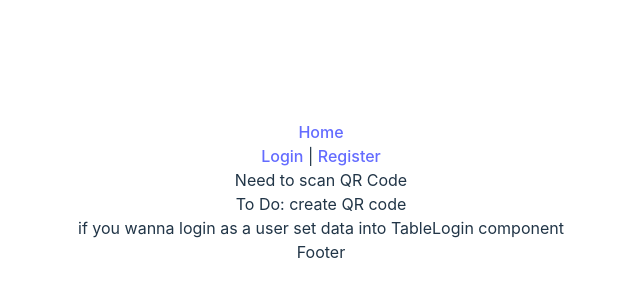
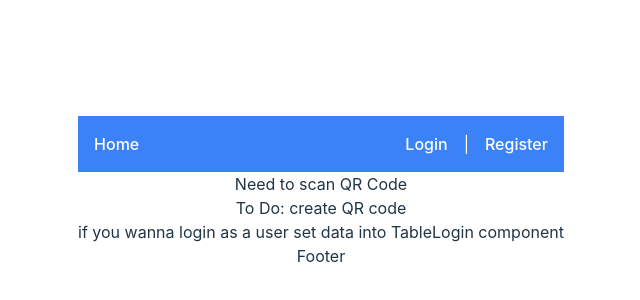
Before and after one commit to andrii-kuznichenko/restaurant-app, a React (Vite) app in the folder client/: page /loginTable in a window 1280 px wide. Shown: the part 208-508 px from the top of the page, without its empty margins (319-959 px from the left). Built offline with nearby package versions, Linux system fonts and the light colour scheme; no server answers.

Commit message:
styling header login/register

```diff
--- a/client/src/components/Header.jsx
+++ b/client/src/components/Header.jsx
@@ -1,40 +1,44 @@
-import { useContext } from 'react';
+import React from "react";
+import { NavLink } from "react-router-dom";
 
-import { NavLink } from 'react-router-dom';
-import { AuthContext } from '../context/Auth';
-function Header() {
-  const { admin, logout } = useContext(AuthContext);
-
+const Header = ({ admin, logout }) => {
   return (
-    <header className="header">
-      <nav>
+    <header className="bg-blue-500 p-4 text-white">
+      <nav className="flex justify-between">
         <div>
-          <NavLink className="nav-link" to={'/'}>
+          <NavLink className="text-white hover:text-gray-300" to={"/"}>
             Home
           </NavLink>
-
         </div>
-        <>
+        <div>
           {admin ? (
-            <div className="header-admin">
+            <div className="flex items-center space-x-4">
               <p>Hello: {admin.login}</p>
-              <button onClick={logout}>Logout</button>
+              <button
+                onClick={logout}
+                className="bg-red-500 hover:bg-red-700 text-white font-bold py-2 px-4 rounded"
+              >
+                Logout
+              </button>
             </div>
           ) : (
-            <div className="header-admin">
-              <NavLink className="nav-link" to={'/login'}>
+            <div className="flex items-center space-x-4">
+              <NavLink className="text-white hover:text-gray-300" to={"/login"}>
                 Login
               </NavLink>
-              <span> | </span>
-              <NavLink className="nav-link" to={'/register'}>
+              <span className="text-white"> | </span>
+              <NavLink
+                className="text-white hover:text-gray-300"
+                to={"/register"}
+              >
                 Register
               </NavLink>
             </div>
           )}
-        </>
+        </div>
       </nav>
     </header>
   );
-}
+};
 
 export default Header;
--- a/client/src/components/Login.jsx
+++ b/client/src/components/Login.jsx
@@ -1,21 +1,20 @@
-import { useState, useContext, useEffect } from 'react';
-import { AuthContext } from '../context/Auth';
-import { Navigate } from 'react-router-dom';
+import { useState, useContext, useEffect } from "react";
+import { AuthContext } from "../context/Auth";
+import { Navigate } from "react-router-dom";
 
 const Login = () => {
-
   const context = useContext(AuthContext);
 
   const [admin, setAdmin] = useState({
-        email: '',
-        password: '',
+    email: "",
+    password: "",
   });
 
-      const handleChange = e => {
+  const handleChange = (e) => {
     const { name, value } = e.target;
     setAdmin({ ...admin, [name]: value });
   };
-      const handleSubmit = e => {
+  const handleSubmit = (e) => {
     e.preventDefault();
     context.login(admin);
   };
@@ -24,26 +23,35 @@ const Login = () => {
   }
 
   if (!context.loading && !context.admin) {
-
     return (
       <>
         {context.errors?.message}
         <form onSubmit={handleSubmit}>
           <label htmlFor="">Email:</label>
-          <input type="email" name="email" value={admin.email} onChange={handleChange} required />
+          <input
+            type="email"
+            name="email"
+            value={admin.email}
+            onChange={handleChange}
+            required
+            className="w-full mb-5 p-2 border border-gray-300 rounded"
+          />
           <label htmlFor="">Password:</label>
           <input
-            type="text"
+            type="password"
             name="password"
             value={admin.password}
             onChange={handleChange}
             required
+            className="w-full mb-5 p-2 border border-gray-300 rounded"
           />
-          <button>Login</button>
+          <button className="w-full p-2 bg-blue-500 text-white rounded hover:bg-blue-600">
+            Login
+          </button>
         </form>
       </>
     );
   }
-}
+};
 
 export default Login;
--- a/client/src/components/Register.jsx
+++ b/client/src/components/Register.jsx
@@ -1,25 +1,27 @@
-import React, { useState, useContext } from 'react';
-import { AuthContext } from '../context/Auth';
-import { Navigate } from 'react-router-dom';
+import React, { useState, useContext } from "react";
+import { AuthContext } from "../context/Auth";
+import { Navigate } from "react-router-dom";
+
 function Register() {
   const context = useContext(AuthContext);
   const errors = context.errors;
   const [admin, setAdmin] = useState({
-    login: '',
-    email: '',
-    password: '',
-    confirmPassword: '',
+    login: "",
+    email: "",
+    password: "",
+    confirmPassword: "",
   });
 
-  const handleChange = e => {
+  const handleChange = (e) => {
     const { name, value } = e.target;
     setAdmin({ ...admin, [name]: value });
   };
-  const handleSubmit = e => {
+
+  const handleSubmit = (e) => {
     e.preventDefault();
     context.register(admin);
   };
-  // if admin exist go to home
+
   if (!context.loading && context.admin) {
     return <Navigate to="/" />;
   }
@@ -29,10 +31,24 @@ function Register() {
       <form className="form" onSubmit={handleSubmit}>
         <label htmlFor="">Login:</label>
         {errors?.login && <p className="text-danger">{errors?.login.message}</p>}
-        <input type="text" name="login" value={admin.lodin} onChange={handleChange} required />
+        <input
+          type="text"
+          name="login"
+          value={admin.login}
+          onChange={handleChange}
+          required
+          className="w-full mb-5 p-2 border border-gray-300 rounded"
+        />
         <label htmlFor="">Email:</label>
         {errors?.email && <p className="text-danger">{errors?.email.message}</p>}
-        <input type="email" name="email" value={admin.email} onChange={handleChange} required />
+        <input
+          type="email"
+          name="email"
+          value={admin.email}
+          onChange={handleChange}
+          required
+          className="w-full mb-5 p-2 border border-gray-300 rounded"
+        />
         <label htmlFor="">Password:</label>
         {errors?.password && <p className="text-danger">{errors?.password.message}</p>}
         <input
@@ -41,8 +57,8 @@ function Register() {
           value={admin.password}
           onChange={handleChange}
           required
+          className="w-full mb-5 p-2 border border-gray-300 rounded"
         />
-
         <label htmlFor="">Confirm Password:</label>
         {errors?.confirmPassword && (
           <p className="text-danger">{errors?.confirmPassword.message}</p>
@@ -53,8 +69,11 @@ function Register() {
           value={admin.confirmPassword}
           onChange={handleChange}
           required
+          className="w-full mb-5 p-2 border border-gray-300 rounded"
         />
-        <button>Register</button>
+        <button className="w-full p-2 bg-blue-500 text-white rounded hover:bg-blue-600">
+          Register
+        </button>
       </form>
     );
   }
```
Lines whose indentation alone changed are shown as unchanged.
